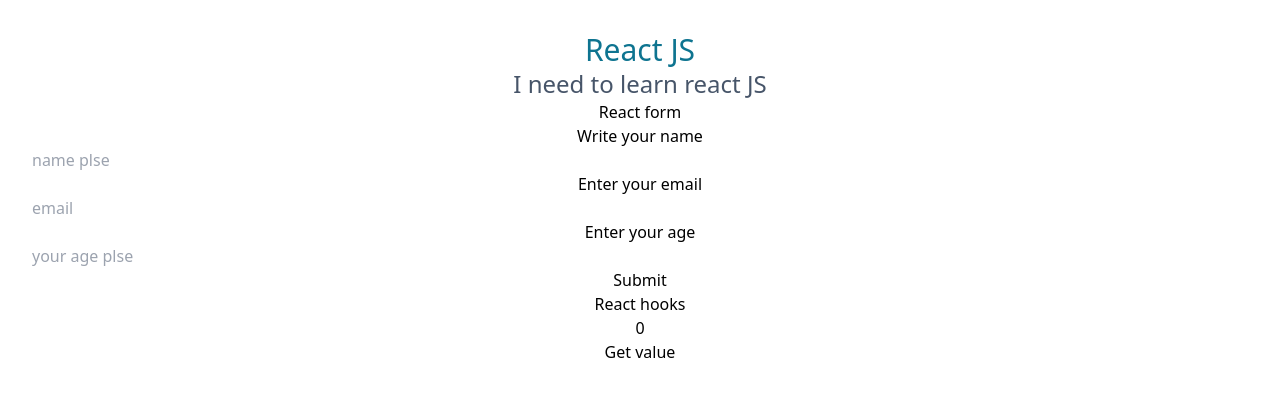
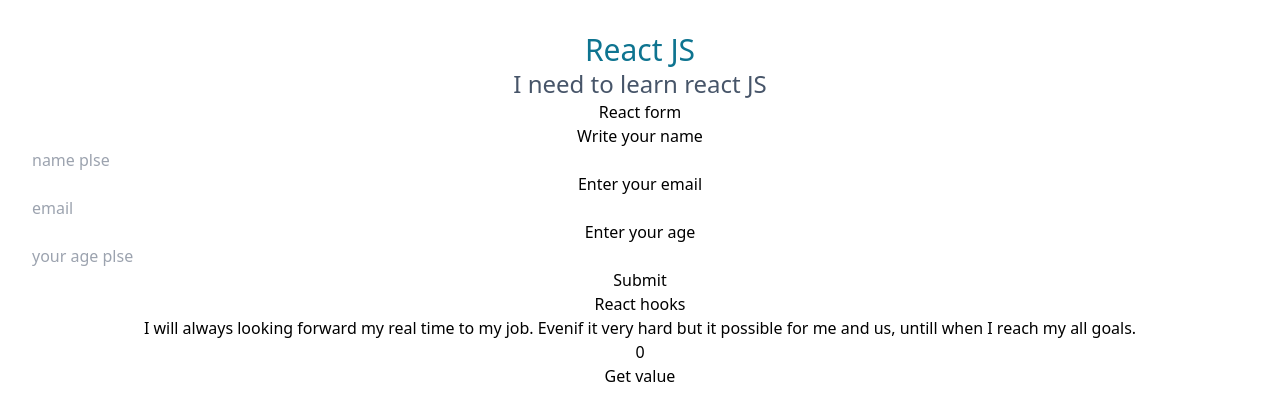
Before and after one commit to benidama/allAbout-ReactJS, a React (Vite) app: page / in a window 1280 px wide. Shown: the top 420 px of the page. Built offline with nearby package versions, Linux system fonts and the light colour scheme.

Commit message:
adding paragraph

```diff
--- a/src/Component/State.jsx
+++ b/src/Component/State.jsx
@@ -6,6 +6,10 @@
   return (
     <div>
       <h1>React hooks</h1>
+      <p>
+        I will always looking forward my real time to my job. Evenif it very
+        hard but it possible for me and us, untill when I reach my all goals.
+      </p>
       <h1>{count}</h1>
       <button onClick={update}>Get value</button>
     </div>
```
